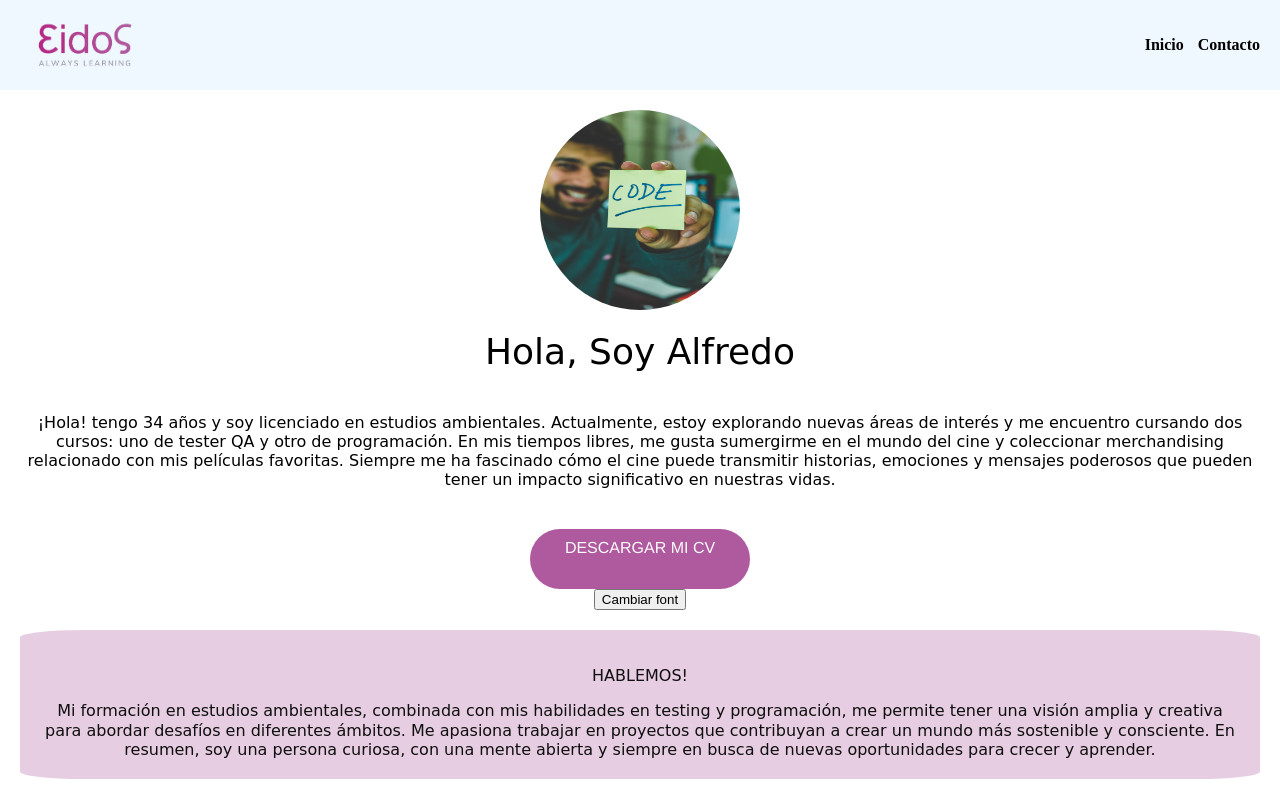
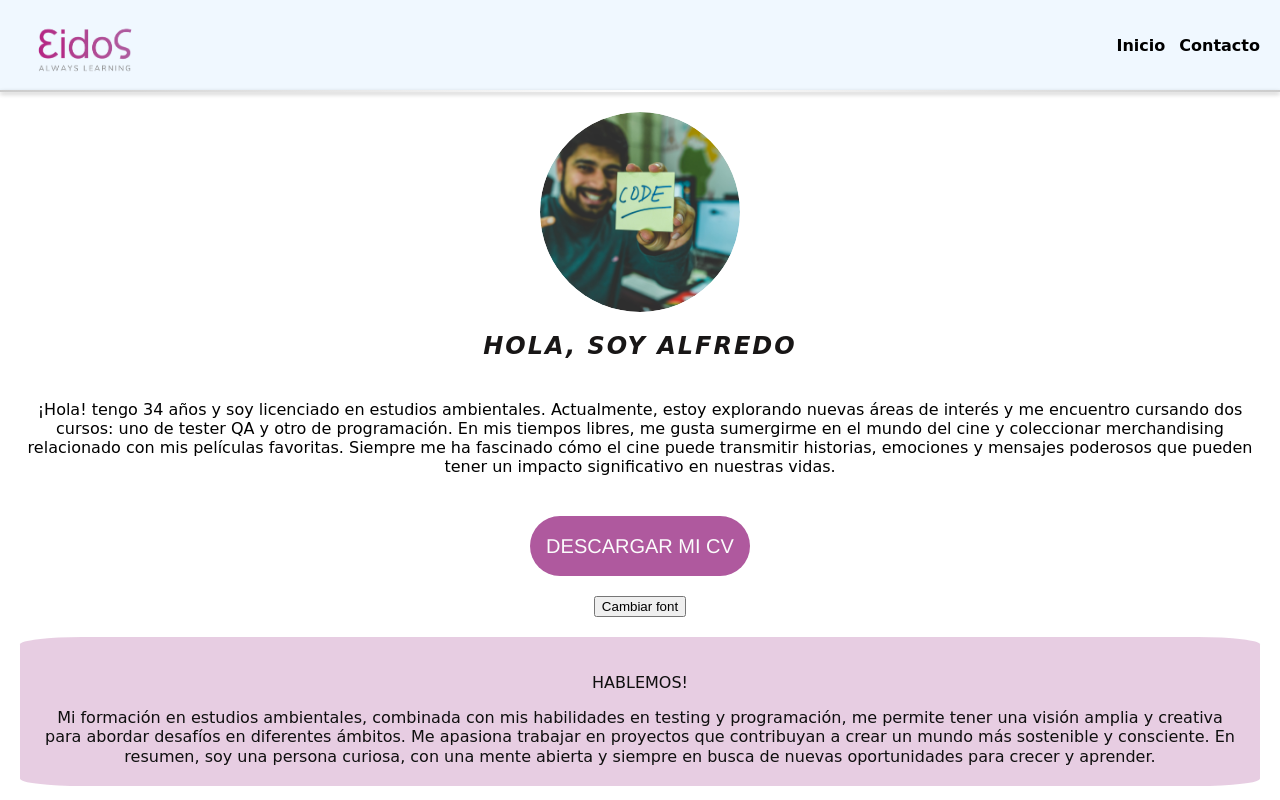
Before and after one commit to Masuzzo136/Proyecto-2, a plain HTML site: page index.html in a window 1280 px wide. Shown: the top 800 px of the page. Drawn offline with Linux system fonts and the light colour scheme.

Commit message:
Proyecto2Final

```diff
--- a/css/styles.css
+++ b/css/styles.css
@@ -20,35 +20,82 @@ header {
   justify-content: space-between;
   align-items: center;
   padding: 10px;
+
 }
 
 .logo {
   display: flex;
   align-items: center;
+  position: relative;
+}
+
+.logo a {
+  position: absolute;
+  top: 0;
+  left: 0;
+  width: 150px; /* Ajusta el ancho del enlace según las dimensiones del logo */
+  height: 100px; /* Ajusta la altura del enlace según las dimensiones del logo */
+  z-index: 1;
 }
 
 .logo img {
   height: 100px;
+  margin-top: 10px;
 }
 
 nav a {
   font-weight: 600;
   padding-right: 10px;
+  font-family: 'Alkatra', cursive;
 }
 
 nav a:hover {
   color: rgb(201, 55, 201);
 }
 
+.section-divider {
+  border: none;
+  height: 2px;
+  background: linear-gradient(to right, rgba(0, 0, 0, 0.2), rgba(255, 255, 255, 0.6), rgba(0, 0, 0, 0.2));
+  box-shadow: 0 2px 4px rgba(0, 0, 0, 0.3);
+  margin-top: 0px;
+}
 
-#a {
-  font-size: 36px;
-  text-align: center;
-  margin-top: 20px;
-  margin-bottom: 20px;
-  line-height: 1.2;
+
+#a a {
+  text-decoration: none;
+  color: #181616;
   font-family: 'Alkatra', cursive;
+  font-size: 24px;
+  text-transform: uppercase;
+  letter-spacing: 2px;
+  position: relative;
+  display: flex;
+  justify-content: center;
+  align-items: center;
+  font-weight: bold;
+  font-style: italic;
+
 }
+
+#a a::before {
+  content: "";
+  position: absolute;
+  bottom: -4px;
+  left: 0;
+  width: 100%;
+  height: 4px;
+  background-color: rgba(236, 101, 209, 0.795);
+  transform: scaleX(0);
+  transform-origin: left;
+  transition: transform 0.3s ease-in-out;
+
+}
+
+#a a:hover::before {
+  transform: scaleX(1);
+}
+
 
 #b {
   margin-top: 20px;
@@ -143,15 +190,19 @@ nav a:hover {
   text-transform: uppercase;
   font-family: 'Helvetica', sans-serif;
   border-radius: 50px;
-  text-size-adjust: 20px;
+  font-size: 20px;
   width: 200px;
   height: 40px;
   text-align: center;
   margin-top: 20px;
   margin-bottom: 20px;
-  margin: 0 auto;
+  margin-left: auto;
+  margin-right: auto;
+  display: flex;
+  align-items: center;
+  justify-content: center;
+}
 
-}
 
 #change-font {
   display: block;
@@ -221,3 +272,16 @@ main {
     font-size: 32px;
   }
 }
+
+.image-container {
+  width: 200px; /* Ajusta el tamaño del círculo según tus necesidades */
+  height: 200px;
+  border-radius: 50%;
+  overflow: hidden;
+}
+
+.image-container img {
+  width: 100%;
+  height: 100%;
+  object-fit: cover;
+}
--- a/index.html
+++ b/index.html
@@ -11,6 +11,7 @@
 
   <header>
   <div class="logo">
+  <a href="https://www.eidosglobal.org/" target="_blank"></a>
   <img src="img/logo.png" alt="Logo Eidos"  width="150" height="100">
   </div>
 
@@ -18,15 +19,19 @@
   <a href="" class="nav-link">Inicio</a>
   <a href="#iconos" class="nav-link">Contacto</a>
   </nav>
+  </header>
 
-
-  </header>
+  <hr class="section-divider">
 
   <div class="Pic">
     <article id="h">
-      <img src="img/foto.jpg" alt="Foto de Perfil" width="400" height="200">
+      <div class="image-container">
+      <img src="img/foto.jpg" alt="Foto de Perfil" width="400" height="200" id="profile-image">>
+    </div>
     </article>
   </div>
+
+
 
 <section id="a">
     <a href="#inicio">Hola, Soy Alfredo</a>
--- a/main.js
+++ b/main.js
@@ -14,3 +14,27 @@ enlaceCV.addEventListener('mouseout', function() {
   // Aquí puedes revertir el efecto o regresar al estado original
   enlaceCV.style.color = '#fff'; /* Regresa al color original del texto */
 });
+
+// Obtener referencia al elemento de imagen
+const profileImage = document.getElementById('profile-image');
+
+// Guardar la URL de la primera imagen
+const firstImageURL = 'img/foto1.jpg';
+
+// Guardar la URL de la segunda imagen
+const secondImageURL = 'img/foto2.png';
+
+// Guardar la fuente original de la imagen
+const originalImageSource = profileImage.src;
+
+// Agregar el evento 'mouseenter' al elemento de imagen
+profileImage.addEventListener('mouseenter', function() {
+  // Cambiar la fuente de la imagen al pasar el cursor por encima
+  profileImage.src = secondImageURL;
+});
+
+// Agregar el evento 'mouseleave' al elemento de imagen
+profileImage.addEventListener('mouseleave', function() {
+  // Restaurar la fuente de la imagen cuando el cursor se aleja
+  profileImage.src = originalImageSource;
+});
```
Also changed, not shown: 1 other file.
